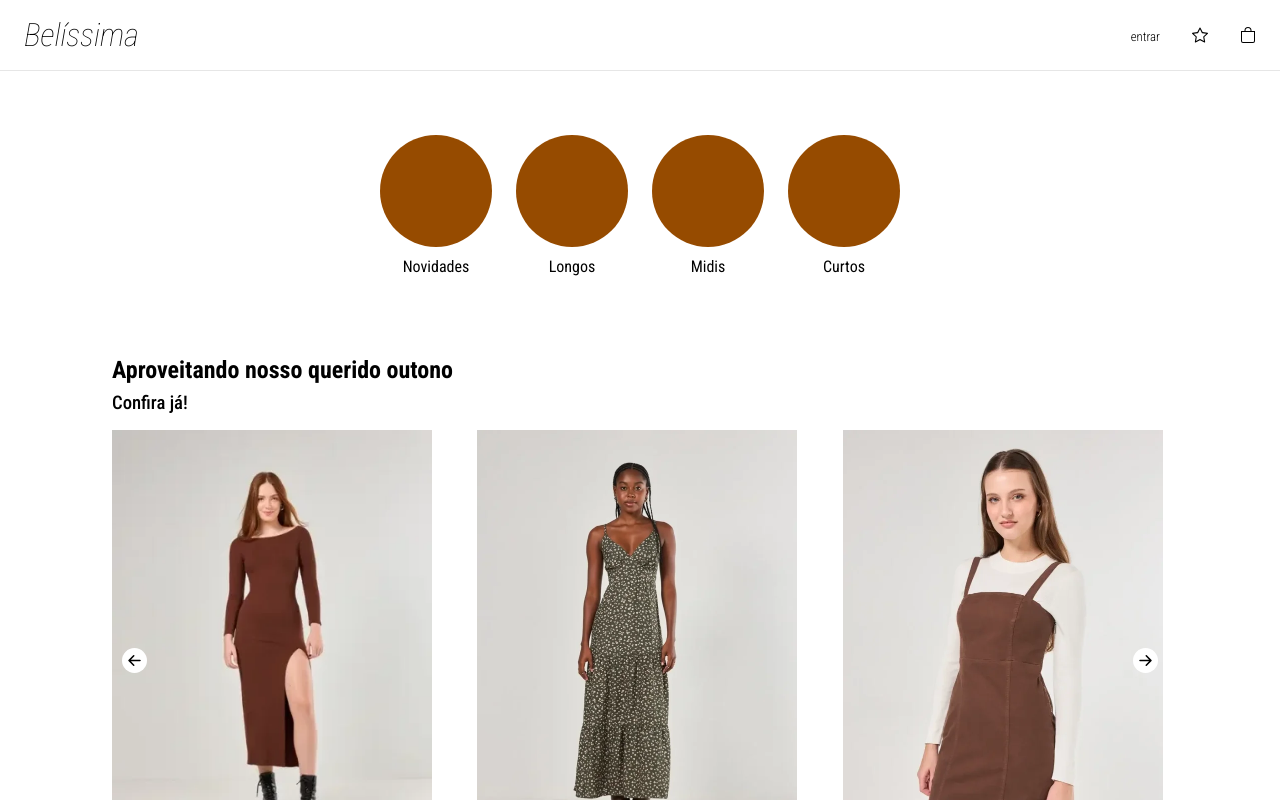
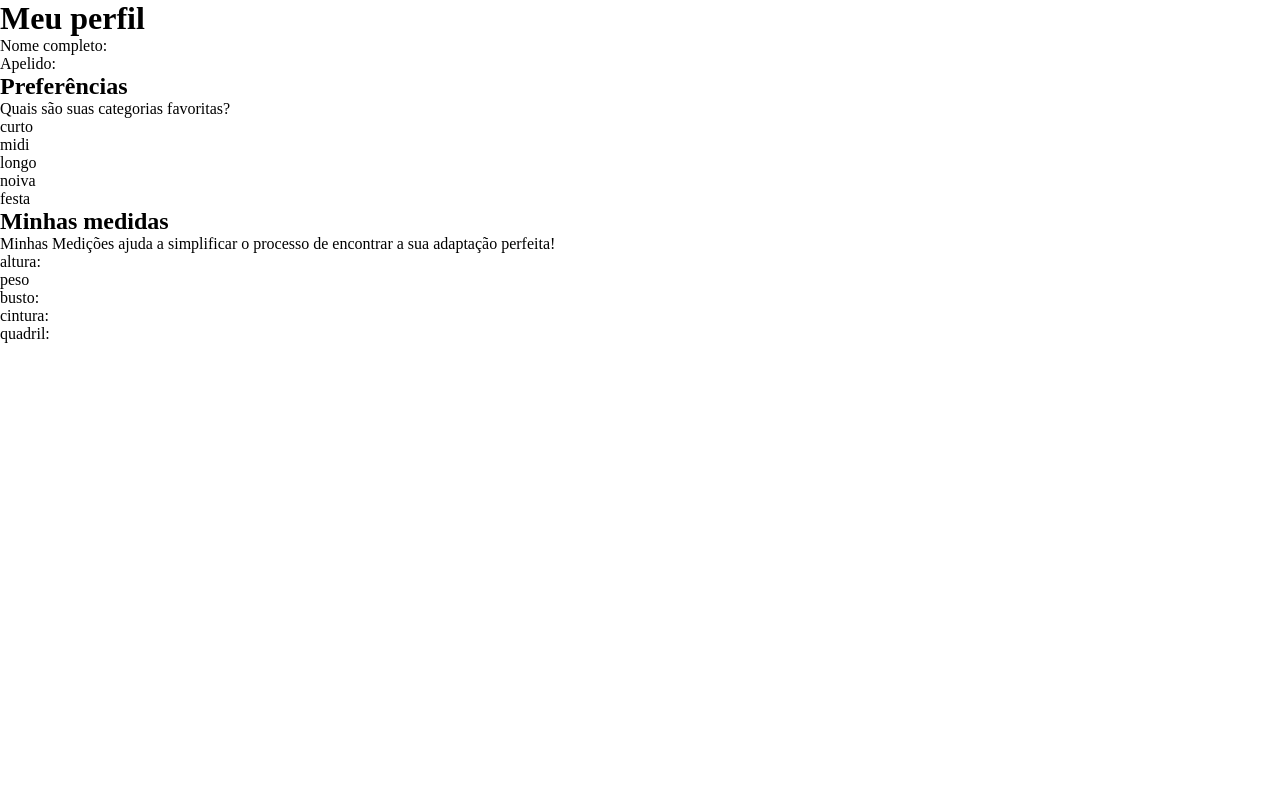
Before and after one commit to projeto-belissima/front-end, a Vue app: page / in a window 1280 px wide. Shown: the top 800 px of the page. Built offline with nearby package versions, Linux system fonts and the light colour scheme.

Commit message:
feat: criação da página de perfil do usuário #14

```diff
--- a/src/App.vue
+++ b/src/App.vue
@@ -1,14 +1,35 @@
 <script setup>
-import HeaderView from './components/HeaderView.vue'
-import FooterView from './components/FooterView.vue'
+
 </script>
 
 <template>
-
-  <HeaderView />
-  <RouterView />
-  <FooterView />
-
+   <h1>Meu perfil</h1>
+   <div>
+    <p>Nome completo:</p>
+    <p>Apelido:</p>
+  </div>
+  <div>
+    <h2>Preferências</h2>
+    <p>Quais são suas categorias favoritas?</p>
+    <ul>
+      <li>curto</li>
+      <li>midi</li>
+      <li>longo</li>
+      <li>noiva</li>
+      <li>festa</li>
+    </ul>
+  </div>
+  <div>
+    <h2>Minhas medidas</h2>
+    <p>Minhas Medições ajuda a simplificar o processo de encontrar a sua adaptação perfeita!</p>
+    <ul>
+      <li>altura:</li>
+      <li>peso</li>
+      <li>busto:</li>
+      <li>cintura:</li>
+      <li>quadril:</li>
+    </ul>
+  </div>
 </template>
 
 <style scoped>
```
